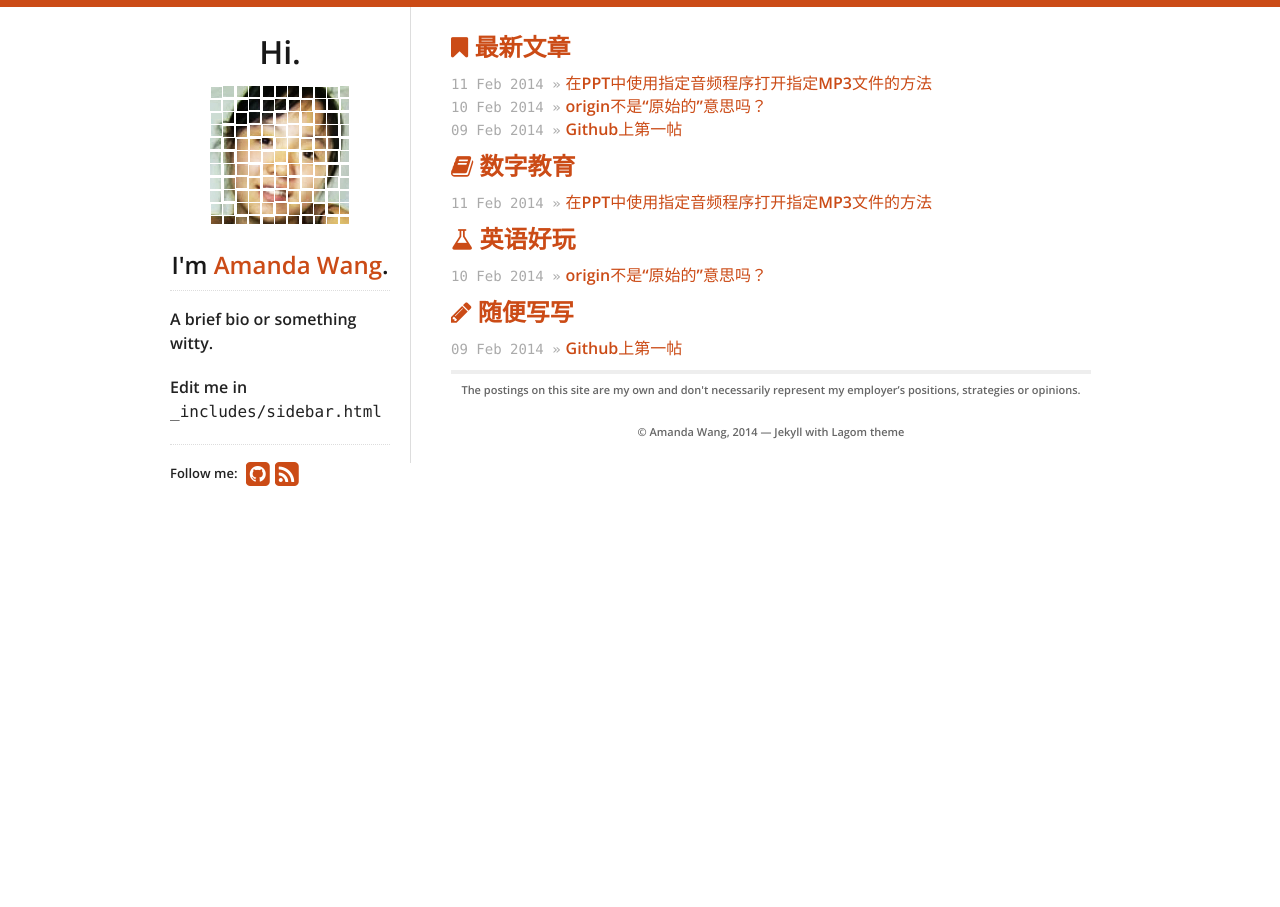
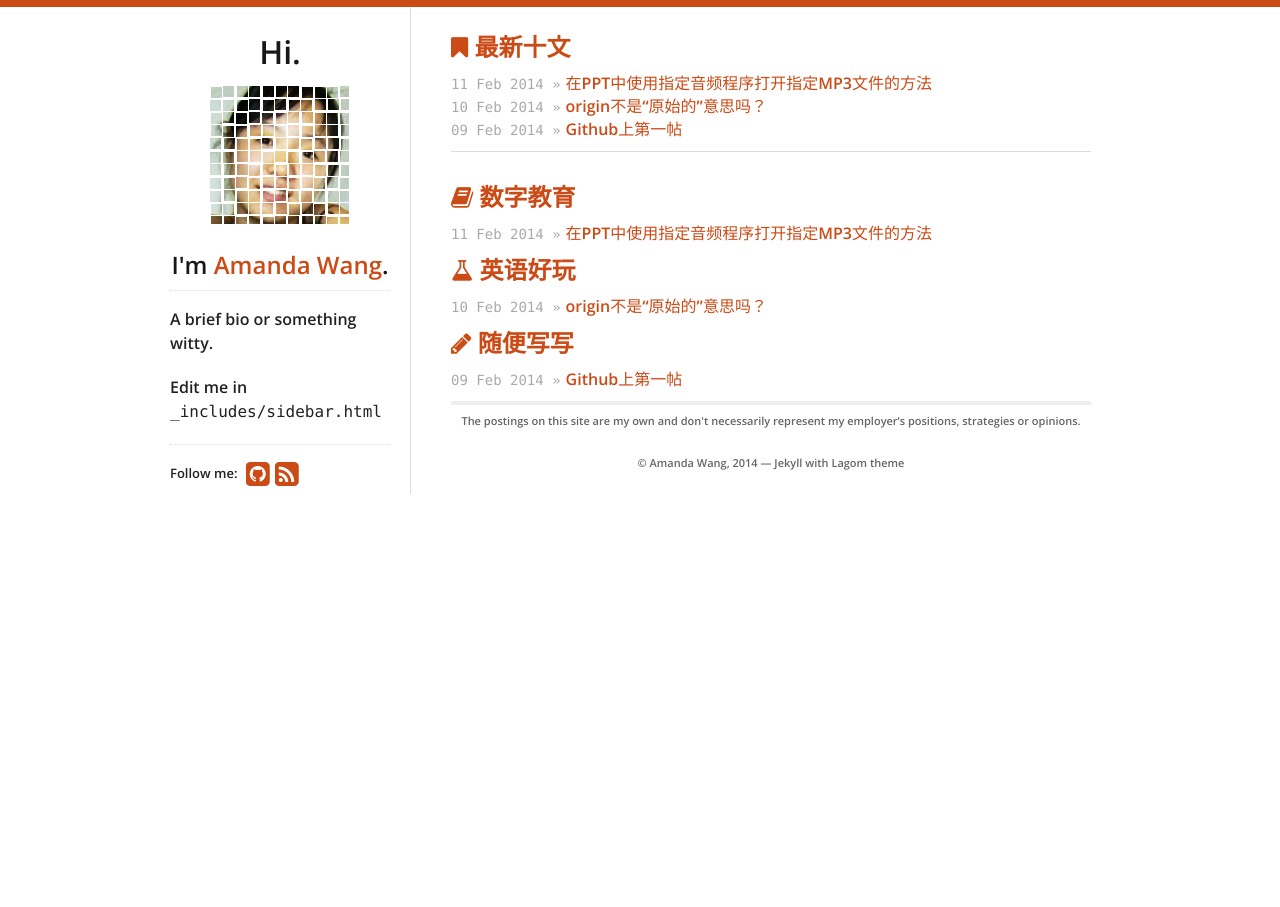
Before and after one commit to fantaghiro/fantaghiro.github.io, a Jekyll site: the page built from index.html, in a window 1280 px wide. Built offline with Jekyll 4.4.1, drawn with Linux system fonts in a browser that asks for light colours; nearby versions of some CDN libraries.

Commit message:
Update index.html

```diff
--- a/index.html
+++ b/index.html
@@ -5,12 +5,14 @@ title: Blog Posts
 
 <div id="home">
 
-  <h2><i class="icon-bookmark"></i> 最新文章</h2>
+  <h2><i class="icon-bookmark"></i> 最新十文</h2>
   <ul id="blog-posts" class="posts">
-    {% for post in site.posts limit:5 %}
+    {% for post in site.posts limit:10 %}
       <li><span>{{ post.date | date_to_string }} &raquo;</span><a href="{{ post.url }}">{{ post.title }}</a></li>
     {% endfor %}
   </ul>
+
+  <hr>
 
   <h2><i class="icon-book"></i> 数字教育</h2>
   <ul id="blog-posts" class="posts">
```
